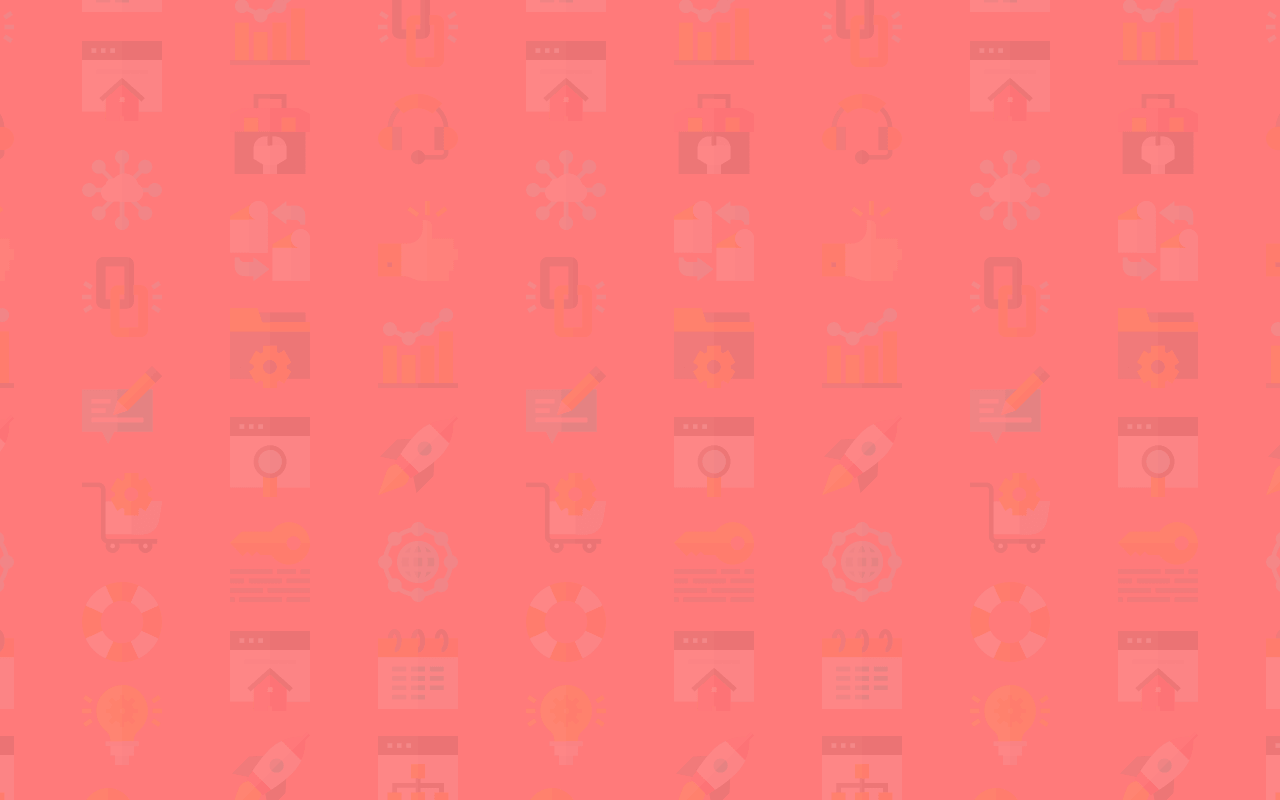
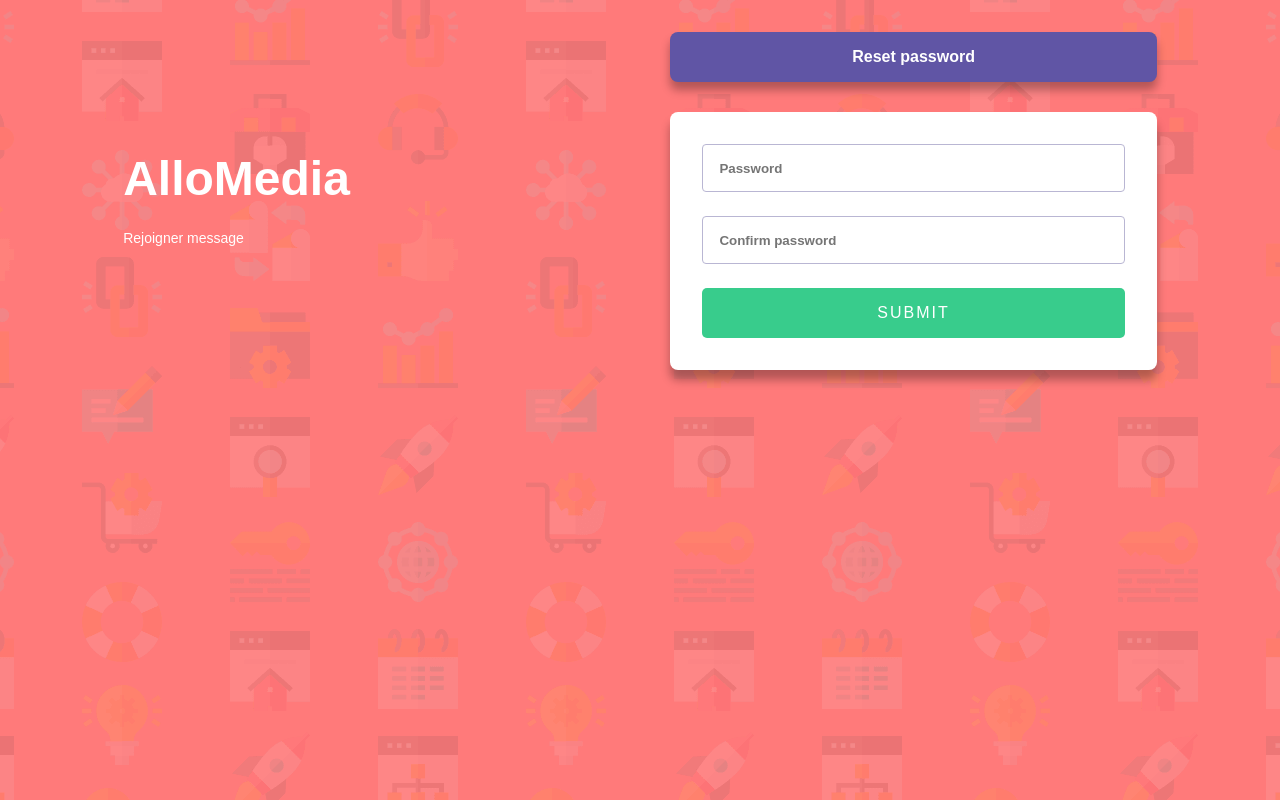
Before and after one commit to aymanebs/alloMedia_auth_front, a React (Vite) app: page /resetPassword/verifyOtp/updatePassword in a window 1280 px wide. Before the commit this address had no page. Built offline with nearby package versions, Linux system fonts and the light colour scheme.

Commit message:
AAF-5 update password done

```diff
--- a/src/app/AppRouter.jsx
+++ b/src/app/AppRouter.jsx
@@ -3,6 +3,8 @@
 import Login from "../components/Auth/Login";
 import ResetPassword from "../components/Auth/ResetPassword";
 import Otp from "../components/Auth/Otp";
+import UpdatePassword from "../components/Auth/UpdatePassword";
+import EmailVerification from "../components/Auth/EmailVerification";
 
 
 function AppRouter(){
@@ -12,6 +14,8 @@
           <Route path="/login" element={<Login/>} />
           <Route path="/resetPassword" element={<ResetPassword/>} />
           <Route path="/resetPassword/verifyOtp" element={<Otp/>} />
+          <Route path="/resetPassword/verifyOtp/updatePassword" element={<UpdatePassword/>} />
+          <Route path="/emailVerification" element={<EmailVerification/>}/>
      </Routes>
   );
 }
--- /dev/null
+++ b/src/components/Auth/EmailVerification.jsx
@@ -0,0 +1,26 @@
+import AuthLayout from "../Ui/AuthLayout";
+import iconVerified from "../../assets/imgs/icon-verified.svg";
+
+function EmailVerification(){
+
+
+    return(
+        <AuthLayout
+        Title="Email Verification"
+
+        Form={
+            <div className="email-verified-container">
+            <img src={iconVerified}></img>
+            <h2 className="title">Email Verified</h2>
+            <p className="message">
+              Your email was verified successfully. You can now access all features of your account.
+            </p>
+          </div>
+        }
+
+
+        />
+    )
+}
+
+export default EmailVerification;
--- a/src/components/Auth/Login.jsx
+++ b/src/components/Auth/Login.jsx
@@ -3,6 +3,7 @@
 import Button from "../Ui/Button";
 import errorIcon from "../../assets/imgs/icon-error.svg";
 import { postRequest } from "../../services/requestsService";
+import { Link } from "react-router-dom";
 
 export default function Login(){
 
@@ -29,7 +30,7 @@
 
 
             <div>
-                <input type="text" name="email" {...register("email",{required:"Email is required",pattern: { value: /\S+@\S+\.\S+/,message: "Entered value does not match email format",}})} className={`email ${errors?.email && "invalid"}`} placeholder="Email Address" id="email"  ></input>
+                <input type="text"  {...register("email",{required:"Email is required",pattern: { value: /\S+@\S+\.\S+/,message: "Entered value does not match email format",}})} className={`email ${errors?.email && "invalid"}`} placeholder="Email Address" id="email"  ></input>
                 {errors?.email &&
                     <span><img src={errorIcon} alt="error" className="error-icon"/></span>
                 }
@@ -37,7 +38,7 @@
             </div>
 
             <div>
-                <input type="password" name="password" {...register("password",{required:"Password is required",type:"password"})} className={`password ${errors?.password && "invalid"}`}  placeholder="Password" id="password" ></input>
+                <input type="password"  {...register("password",{required:"Password is required",type:"password"})} className={`password ${errors?.password && "invalid"}`}  placeholder="Password" id="password" ></input>
                 {errors?.password &&
                     <span><img src={errorIcon} alt="error" className="error-icon"/></span>
                 }
@@ -49,7 +50,7 @@
                             <input  type="checkbox" />
                             Remember me
                         </label>
-                        <a href="#" className="forgot-password">Forgot password?</a>
+                        <Link to="/resetPassword" className="forgot-password">Forgot password?</Link>
             </div>
 
             <Button/>
--- a/src/components/Auth/Otp.jsx
+++ b/src/components/Auth/Otp.jsx
@@ -2,11 +2,15 @@
 import AuthLayout from "../Ui/AuthLayout";
 import Button from "../Ui/Button";
 import { postRequest } from "../../services/requestsService";
+import { Navigate } from "react-router-dom";
+import errorIcon from "../../assets/imgs/icon-error.svg"
 
 
 function Otp(){
 
     const[formData,setformData]=useState({otp:""});
+    const[next,setNext] =useState(false);
+    const[error,setError] =useState(false);
 
     function handleChange(event){
         setformData({...formData,otp:event.target.value});
@@ -15,22 +19,40 @@
     async function handleSubmit(event){
         const Url="resetPassword/verifyOtp"
         event.preventDefault();
-        try{
-            const data = await postRequest(Url,formData);
-            console.log("otp verified succesfully: ",data);
-        }
-        catch(error){
+
+        if(validateOtp()){
+             try{
+            const response = await postRequest(Url,formData);
+            const data = response.data;
+            response.status===400 && setError(true);
+            response.status===200 && setNext(true);
+            }
+            catch(error){
             console.error(error);
+            }
         }
     }
 
+    function validateOtp(){
+        setError(true);
+        return /^\d{6}$/.test(formData.otp);
+    }
+
     return(
+        <>
+        {next && <Navigate to="updatePassword" replace={true}></Navigate>}
         <AuthLayout
         Title={"Enter Otp"}
         Form={
             <form id="form" onSubmit={handleSubmit}>
             <div>
                 <input type="text" name="otp"   placeholder="Otp" id="otp" className="otp" value={formData.otp} onChange={handleChange}></input>
+                {error &&
+                <>
+                <span><img src={errorIcon} alt="error" className="error-icon"/></span>
+                <span className="error">Invalid or expired OTP</span>
+                </>
+                }
             </div>
             <Button/>
         </form>
@@ -38,6 +60,7 @@
         }
 
         />
+        </>
     )
 }
 
--- a/src/components/Auth/Register.jsx
+++ b/src/components/Auth/Register.jsx
@@ -3,6 +3,7 @@
 import AuthLayout from "../Ui/AuthLayout";
 import errorIcon from "../../assets/imgs/icon-error.svg"
 import { postRequest } from "../../services/requestsService";
+import { Navigate } from "react-router-dom";
 function Register(){
     const [formData,setFormData] =useState({
         name:"",
@@ -15,6 +16,8 @@
 
     const[errors,setErrors] =useState({});
 
+    const[next,setNext] =useState(false);
+
     //Handling form change
     function handleChange(e){
         setFormData({...formData,[e.target.name]: e.target.value});
@@ -25,8 +28,8 @@
         const Url = "register";
         event.preventDefault();
         if(formValidation()){
-            const data = await postRequest(Url,formData);
-            console.log("register success",data);
+            const response = await postRequest(Url,formData);
+            response.status===200 && setNext(true);
         }
     }
 
@@ -69,7 +72,8 @@
         return Object.keys(newErrors).length === 0;
     }
     return(
-
+        <>
+        {next && <Navigate to="/login" replace="true"></Navigate>}
         <AuthLayout
         Form = {
 
@@ -121,6 +125,7 @@
         </form>
         }
         />
+        </>
 
     )
 }
--- a/src/components/Auth/ResetPassword.jsx
+++ b/src/components/Auth/ResetPassword.jsx
@@ -18,8 +18,8 @@
         const Url = "resetPassword";
 
         try{
-            await postRequest(Url,data);
-            setToNext(true);
+             const  response = await postRequest(Url,data);
+             response.status === 200 && setToNext(true);
 
         }
         catch(error){
--- /dev/null
+++ b/src/components/Auth/UpdatePassword.jsx
@@ -0,0 +1,78 @@
+import { useForm } from "react-hook-form";
+import AuthLayout from "../Ui/AuthLayout";
+import Button from "../Ui/Button";
+import { postRequest } from "../../services/requestsService";
+import errorIcon from "../../assets/imgs/icon-error.svg";
+import { useState } from "react";
+import { Navigate } from "react-router-dom";
+
+
+function UpdatePassword(){
+
+    const {register,watch,handleSubmit,formState:{errors}} =useForm();
+    const [next,setNext] = useState(false);
+
+    const onFormSubmit = async (data) =>{
+        const Url= "resetPassword//updatePassword";
+        try{
+            const response = await postRequest(Url,data);
+            response.status ===200 && setNext(true);
+        }
+        catch(error){
+            console.error(error);
+        }
+    }
+
+    const onErrors = errors => console.error(errors);
+
+    return(
+        <>
+        {next && <Navigate to="/login" replace={true} ></Navigate>}
+        <AuthLayout
+            Title="Reset password"
+            Form = {
+                <form id="form" onSubmit={handleSubmit(onFormSubmit,onErrors)}>
+                    <div>
+                    <input
+                        {...register("newPassword", {
+                            required: "Password is required",
+                            pattern: {
+                            value: /^(?=.*[0-9])(?=.*[a-z])(?=.*[A-Z])(?=.*\W)(?!.* ).{8,16}$/,
+                            message: "Password must contain one digit, one lowercase letter, one uppercase letter, one special character, and must be 8-16 characters long.",
+                            },
+                        })}
+                        type="password"
+                        className="password"
+                        placeholder="Password"
+                    />
+                    {
+                        errors?.newPassword && <span><img src={errorIcon} alt="error" className="error-icon"/></span>
+                    }
+
+                     <span className="error">{errors?.newPassword && errors.newPassword.message}</span>
+                    </div>
+                    <div>
+                    <input
+                        {...register("confirm_password", {
+                            required: "Confirm password is required",
+                            validate: (value) =>
+                            value === watch("newPassword") || "Passwords do not match",
+                        })}
+                        type="password"
+                        className="confirm_password"
+                        placeholder="Confirm password"
+                    />
+                    {
+                        errors?.confirm_password && <span><img src={errorIcon} alt="error" className="error-icon"/></span>
+                    }
+                    <span className="error">{errors?.confirm_password && errors.confirm_password.message}</span>
+                    </div>
+                    <Button/>
+                </form>
+             }
+        />
+        </>
+    )
+}
+
+export default UpdatePassword;
--- a/src/services/requestsService.js
+++ b/src/services/requestsService.js
@@ -15,8 +15,10 @@
 // Post
 export const postRequest = async (Url,payload) => {
     try{
-        const response = await axiosClient.post(`/${Url}`,payload);
-        return response.data;
+        const response = await axiosClient.post(`/${Url}`,payload, {
+            validateStatus: () => true,
+        });
+        return response;
     }
     catch(error){
         console.error("post request error: ",error);
```
Also changed, not shown: src/assets/css/authStyle.css (line endings or trailing spaces), src/assets/imgs/icon-verified.svg (added).
